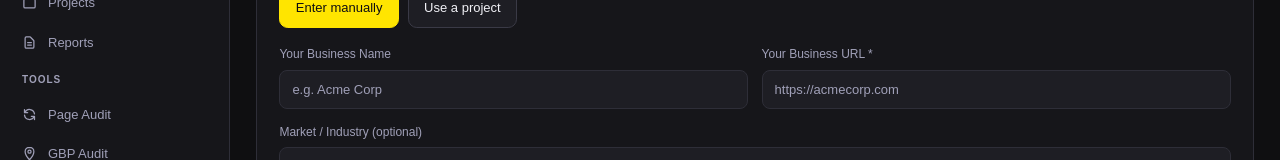
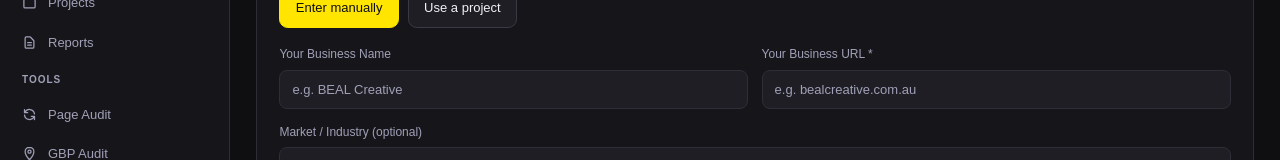
Before and after one commit to philcrosskell/Report, a Next.js app: page / in a window 1280 px wide. Both pictures are taken after a click on the button "Competitor Analysis". Shown: the part 174-334 px from the top of the page. Built offline with nearby package versions, Linux system fonts and the light colour scheme.

Commit message:
feat: update placeholder text — location, business name, URL

```diff
--- a/src/app/page.tsx
+++ b/src/app/page.tsx
@@ -1342,8 +1342,8 @@ function CompetitorPage({ projects, onRefresh, brandLogo, onLogoChange }: { proj
           {mode === 'manual' ? (
             <>
               <div className="grid grid-cols-2 gap-3 mb-3">
-                <div><Lbl>Your Business Name</Lbl><input value={bizName} onChange={e => setBizName(e.target.value)} placeholder="e.g. Acme Corp" /></div>
-                <div><Lbl>Your Business URL *</Lbl><input value={bizUrl} onChange={e => setBizUrl(e.target.value)} type="url" placeholder="https://acmecorp.com" /></div>
+                <div><Lbl>Your Business Name</Lbl><input value={bizName} onChange={e => setBizName(e.target.value)} placeholder="e.g. BEAL Creative" /></div>
+                <div><Lbl>Your Business URL *</Lbl><input value={bizUrl} onChange={e => setBizUrl(e.target.value)} type="url" placeholder="e.g. bealcreative.com.au" /></div>
               </div>
               <div className="mb-3"><Lbl>Market / Industry (optional)</Lbl><input value={market} onChange={e => setMarket(e.target.value)} placeholder="e.g. Digital marketing agencies in regional Australia" /></div>
               <SectionDivider label="Competitors" />
@@ -1928,7 +1928,7 @@ function TheGreatsPage({ projects, onRefresh }: { projects: Project[]; onRefresh
             <div><Lbl>Postcode *</Lbl><input value={postcode} onChange={e => setPostcode(e.target.value)} placeholder="e.g. 3000" maxLength={4} className="inp w-full" /></div>
           </div>
           <div className="grid grid-cols-2 gap-3 mb-4">
-            <div><Lbl>Suburb (optional)</Lbl><input value={suburb} onChange={e => setSuburb(e.target.value)} placeholder="e.g. Melbourne" className="inp w-full" /></div>
+            <div><Lbl>Suburb (optional)</Lbl><input value={suburb} onChange={e => setSuburb(e.target.value)} placeholder="e.g. Albury, New South Wales" className="inp w-full" /></div>
             <div><Lbl>Results</Lbl><select value={count} onChange={e => setCount(e.target.value)} className="inp w-full"><option value="3">3 businesses</option><option value="5">5 businesses</option><option value="8">8 businesses</option></select></div>
           </div>
           <Btn primary onClick={run} disabled={loading}>{loading ? 'Searching...' : 'Find The Greats'}</Btn>
```
